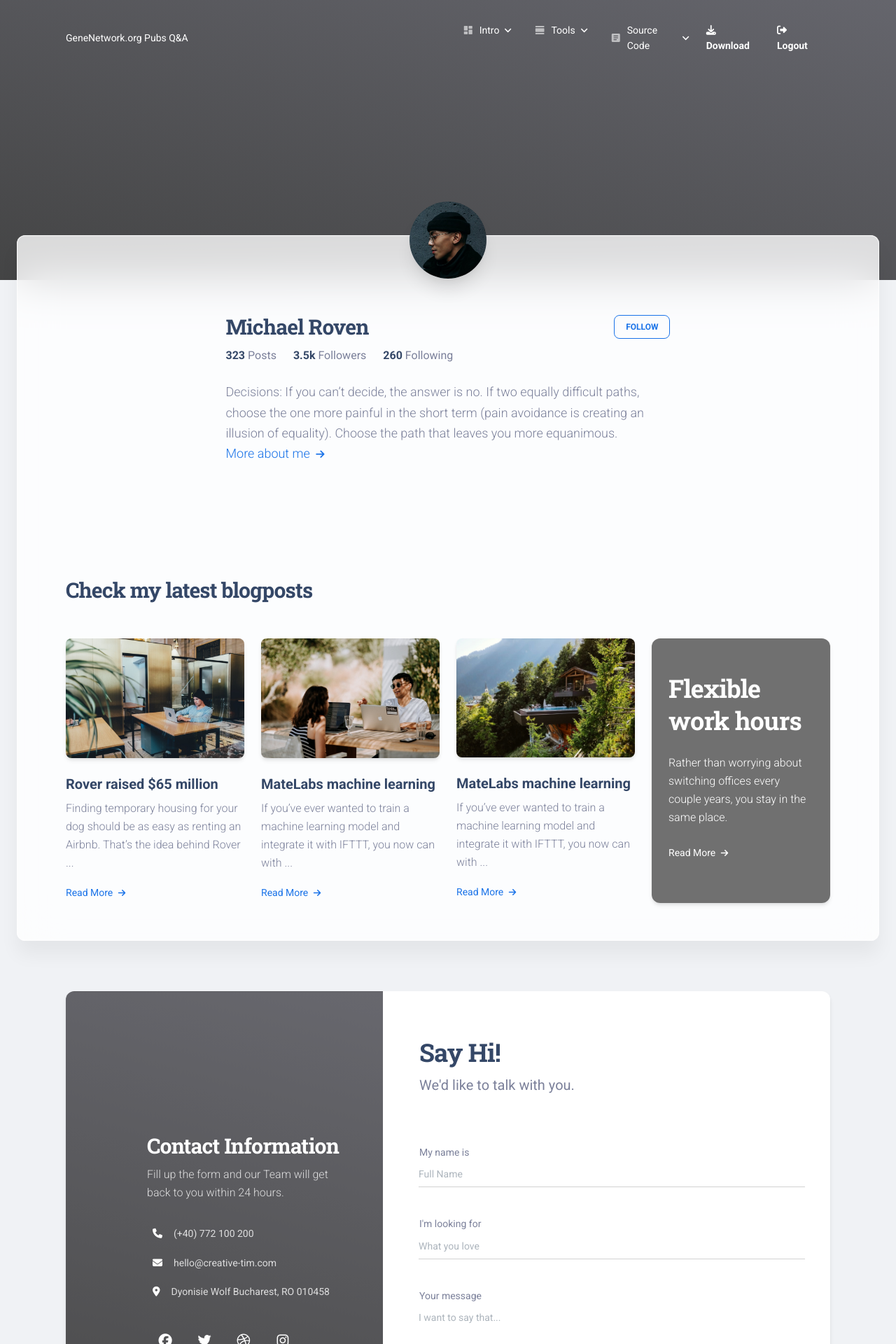
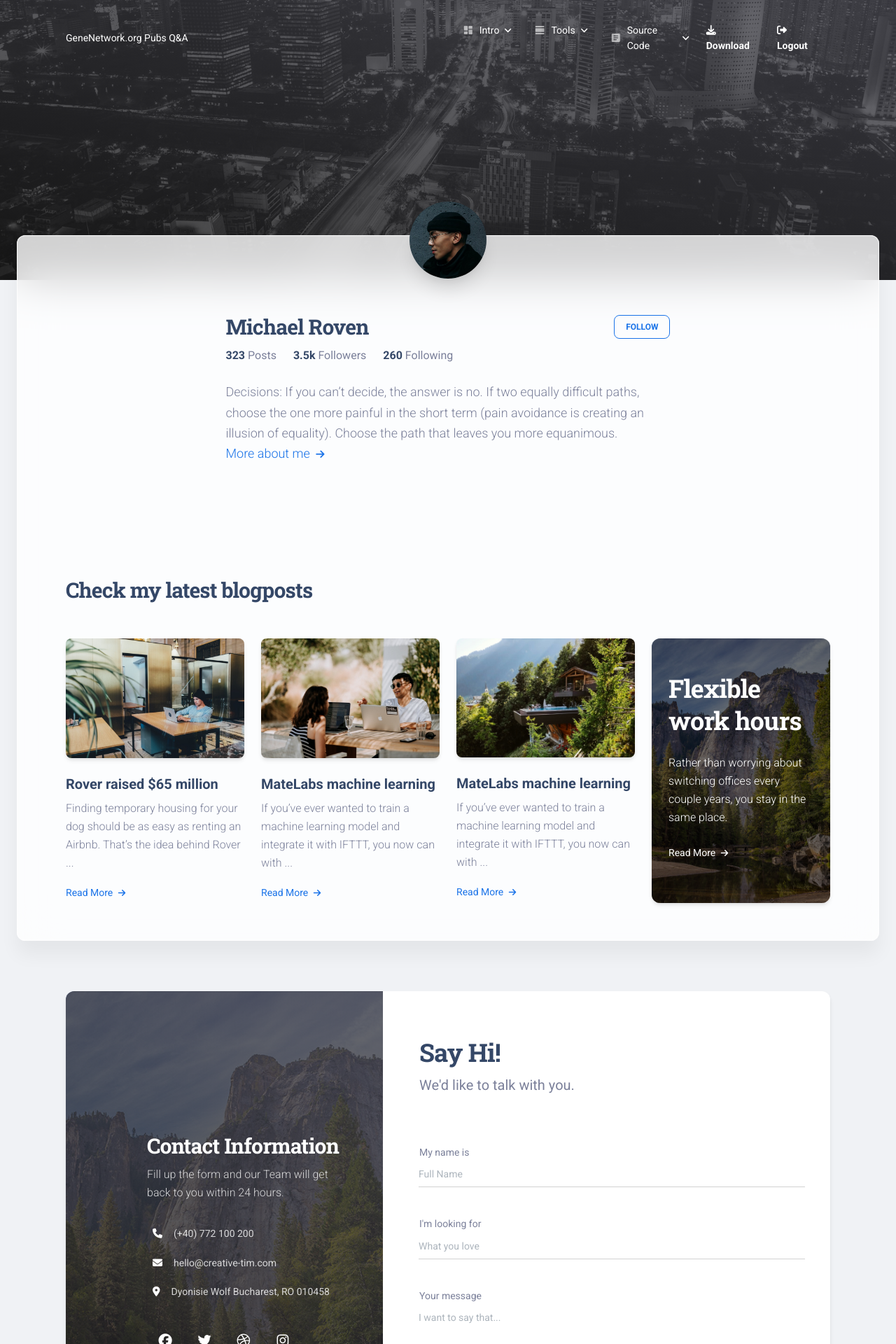
Before and after one commit to ShelbySolomonDarnell/GN-LLMs, a Flask app: page /author.html in a window 1280 px wide. Shown: the top 1920 px of the page at 70% size. Run offline with Flask 2, Linux system fonts and the light colour scheme; the visitor is signed in with stand-in values (Sample User, id 1); some libraries are stand-ins or nearby versions.

Commit message:
Revert "Replace hard-coded static path with relative ones"
This reverts commit d0fd1ca71d0ce2bdc52b3b65c8937f9c1f287fc3.

```diff
--- a/material-flask/apps/templates/accounts/login.html
+++ b/material-flask/apps/templates/accounts/login.html
@@ -13,7 +13,7 @@
 <!--
   <div class="page-header align-items-start min-vh-100" style="background-image: url('https://images.unsplash.com/photo-1497294815431-9365093b7331?ixlib=rb-1.2.1&ixid=MnwxMjA3fDB8MHxwaG90by1wYWdlfHx8fGVufDB8fHx8&auto=format&fit=crop&w=1950&q=80');" loading="lazy">
 -->
-<div class="page-header align-items-start min-vh-100" style="background-image: {{ url_for('static', filename='assets/img/login-background.avif') }}" loading="lazy">
+  <div class="page-header align-items-start min-vh-100" style="background-image: url('/static/assets/img/login-background.avif')" loading="lazy">
     <span class="mask bg-gradient-dark opacity-6"></span>
     <div class="container my-auto">
       <div class="row">
--- a/material-flask/apps/templates/accounts/register.html
+++ b/material-flask/apps/templates/accounts/register.html
@@ -13,7 +13,7 @@
 <!--
   <div class="page-header align-items-start min-vh-100" style="background-image: url('https://images.unsplash.com/photo-1497294815431-9365093b7331?ixlib=rb-1.2.1&ixid=MnwxMjA3fDB8MHxwaG90by1wYWdlfHx8fGVufDB8fHx8&auto=format&fit=crop&w=1950&q=80');" loading="lazy">
 -->
-  <div class="page-header align-items-start min-vh-100" style="background-image: {{ url_for('static', filename='assets/img/login-background.avif') }}" loading="lazy">
+  <div class="page-header align-items-start min-vh-100" style="background-image: url('/static/assets/img/login-background.avif')" loading="lazy">
     <span class="mask bg-gradient-dark opacity-6"></span>
     <div class="container my-auto">
       <div class="row">
--- a/material-flask/apps/templates/home/about-us.html
+++ b/material-flask/apps/templates/home/about-us.html
@@ -12,7 +12,7 @@
   {% include 'includes/navigation-transparent.html' %}
 
   <header class="bg-gradient-dark">
-    <div class="page-header min-vh-75" style="background-image: {{ url_for('static', filename='assets/img/bg9.jpg') }};">
+    <div class="page-header min-vh-75" style="background-image: url('/static/assets/img/bg9.jpg');">
       <span class="mask bg-gradient-dark opacity-6"></span>
       <div class="container">
         <div class="row justify-content-center">
--- a/material-flask/apps/templates/home/author.html
+++ b/material-flask/apps/templates/home/author.html
@@ -12,7 +12,7 @@
   {% include 'includes/navigation-transparent.html' %}
 
   <header>
-    <div class="page-header min-height-400" style="background-image: {{ url_for('static', filename='assets/img/city-profile.jpg') }};" loading="lazy">
+    <div class="page-header min-height-400" style="background-image: url('/static/assets/img/city-profile.jpg');" loading="lazy">
       <span class="mask bg-gradient-dark opacity-8"></span>
     </div>
   </header>
@@ -138,7 +138,7 @@
           </div>
           <div class="col-lg-3 col-md-12 col-12">
             <div class="card card-blog card-background cursor-pointer">
-              <div class="full-background" style="background-image: {{ url_for('static', filename='assets/img/examples/blog2.jpg') }}" loading="lazy"></div>
+              <div class="full-background" style="background-image: url('/static/assets/img/examples/blog2.jpg')" loading="lazy"></div>
               <div class="card-body">
                 <div class="content-left text-start my-auto py-4">
                   <h2 class="card-title text-white">Flexible work hours</h2>
@@ -162,7 +162,7 @@
         <div class="col">
           <div class="card box-shadow-xl overflow-hidden mb-5">
             <div class="row">
-              <div class="col-lg-5 position-relative bg-cover px-0" style="background-image: {{ url_for('static', filename='assets/img/examples/blog2.jpg') }}" loading="lazy">
+              <div class="col-lg-5 position-relative bg-cover px-0" style="background-image: url('/static/assets/img/examples/blog2.jpg')" loading="lazy">
                 <div class="z-index-2 text-center d-flex h-100 w-100 d-flex m-auto justify-content-center">
                   <div class="mask bg-gradient-dark opacity-8"></div>
                   <div class="p-5 ps-sm-8 position-relative text-start my-auto z-index-2">
--- a/material-flask/apps/templates/home/contact-us.html
+++ b/material-flask/apps/templates/home/contact-us.html
@@ -16,7 +16,7 @@
       <div class="container">
         <div class="row">
           <div class="col-6 d-lg-flex d-none h-100 my-auto pe-0 position-absolute top-0 start-0 text-center justify-content-center flex-column">
-            <div class="position-relative h-100 m-3 px-7 border-radius-lg d-flex flex-column justify-content-center" style="background-image: {{ url_for('static', filename='assets/img/illustrations/illustration-signin.jpg') }}; background-size: cover;" loading="lazy"></div>
+            <div class="position-relative h-100 m-3 px-7 border-radius-lg d-flex flex-column justify-content-center" style="background-image: url('/static/assets/img/illustrations/illustration-signin.jpg'); background-size: cover;" loading="lazy"></div>
           </div>
           <div class="col-xl-5 col-lg-6 col-md-7 d-flex flex-column ms-auto me-auto ms-lg-auto me-lg-5">
             <div class="card d-flex blur justify-content-center shadow-lg my-sm-0 my-sm-6 mt-8 mb-5">
--- a/material-flask/apps/templates/home/gnqa.html
+++ b/material-flask/apps/templates/home/gnqa.html
@@ -11,7 +11,7 @@
 
   {% include 'includes/navigation-transparent.html' %}
 
-  <div class="page-header min-vh-35" style="background-image: {{ url_for('static', filename='assets/img/gnqa-background.avif') }}">
+  <div class="page-header min-vh-35" style="background-image: url('/static/assets/img/gnqa-background.avif')">
     <span class="mask bg-gradient-dark opacity-6"></span>
     <div class="container">
       <div class="row">
--- a/material-flask/apps/templates/home/index.html
+++ b/material-flask/apps/templates/home/index.html
@@ -41,7 +41,7 @@
   {% include 'includes/navigation.html' %}
 
   <header class="header-2">
-    <div class="page-header min-vh-75 relative" style="background-image: {{ url_for('static', filename='assets/img/bg2.jpg') }}">
+    <div class="page-header min-vh-75 relative" style="background-image: url('/static/assets/img/bg2.jpg')">
       <span class="mask bg-gradient-primary opacity-4"></span>
       <div class="container">
         <div class="row">
```
